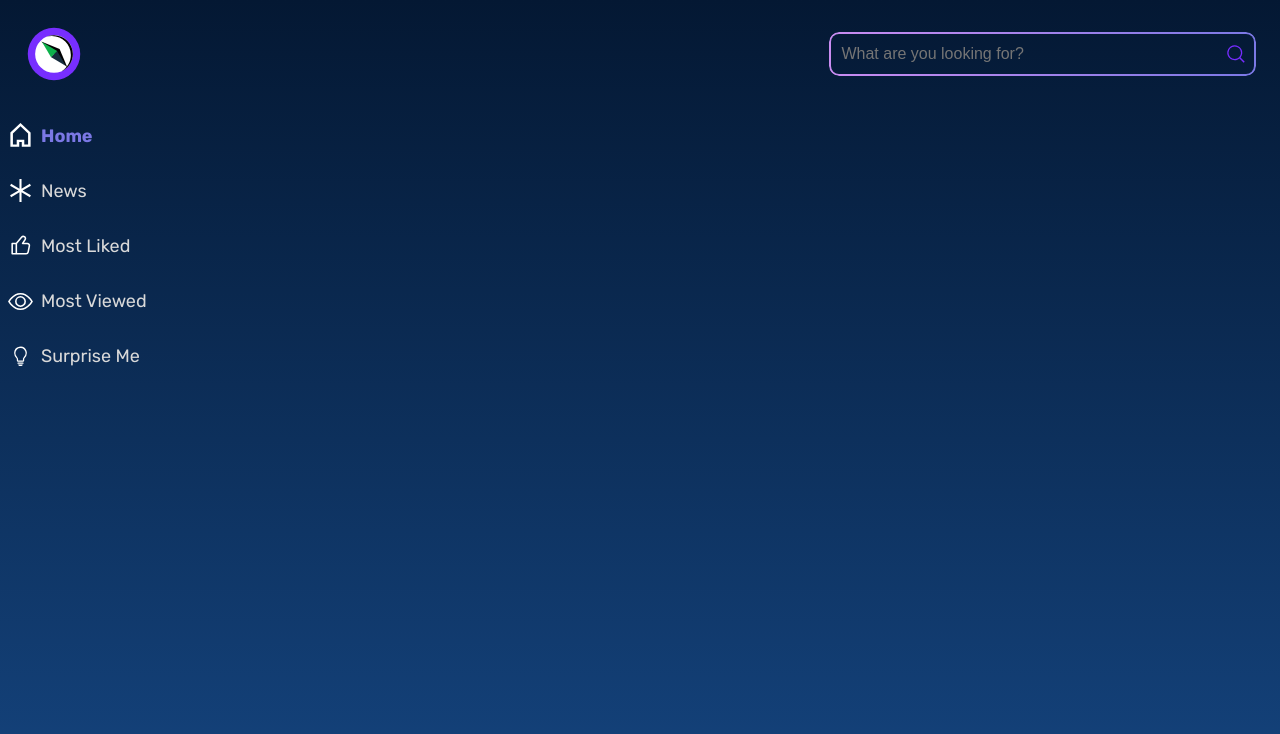
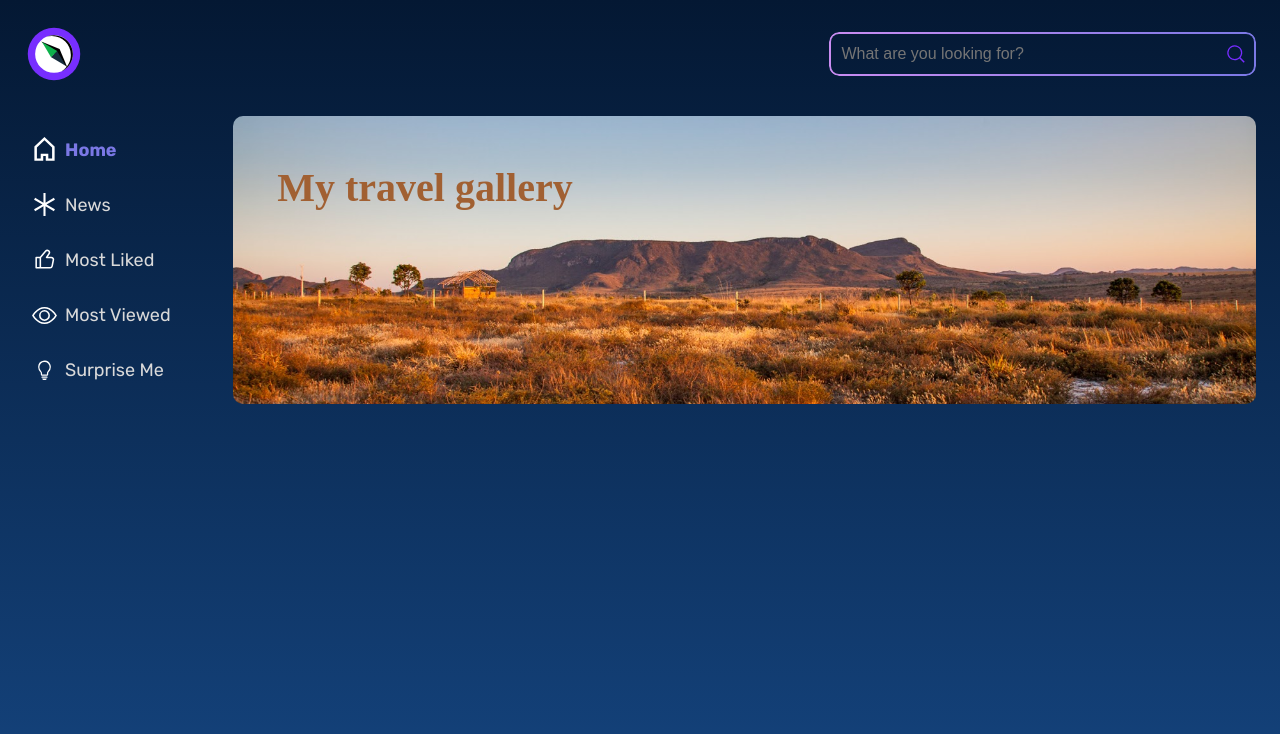
Before and after one commit to acn3to/travel-gallery, a React (Vite) app: page / in a window 1280 px wide. Shown: the top 734 px of the page. Built offline with nearby package versions, Linux system fonts and the light colour scheme.

Commit message:
✨ feat: add banner

```diff
--- /dev/null
+++ b/src/pages/Home/Home.module.scss
@@ -0,0 +1,31 @@
+main {
+	margin: 0 24px;
+}
+
+.main_section {
+	display: flex;
+	align-items: center;
+	justify-content: space-between;
+	margin-top: 2rem;
+
+	&__image {
+		width: 88%;
+		height: 288px;
+		background-image: url('./chapada_veadeiros.jpg');
+		background-size: cover;
+		background-position: center;
+		position: relative;
+		border-radius: 10px;
+
+		h1 {
+			position: absolute;
+			z-index: 1;
+			color: #a16032;
+			font-size: 2.5rem;
+			width: 401px;
+			height: 144px;
+			top: 15px;
+			left: 44px;
+		}
+	}
+}
--- a/src/pages/Home/index.jsx
+++ b/src/pages/Home/index.jsx
@@ -1,11 +1,19 @@
 import Header from '../../components/Header';
 import Menu from '../../components/Menu';
+import styles from './Home.module.scss';
 
 const Home = () => {
 	return (
 		<>
 			<Header />
-			<Menu />
+			<main>
+				<section className={styles.main_section}>
+					<Menu />
+					<div className={styles.main_section__image}>
+						<h1>My travel gallery</h1>
+					</div>
+				</section>
+			</main>
 		</>
 	);
 };
```
Also changed, not shown: src/pages/Home/chapada_veadeiros.jpg (added).
